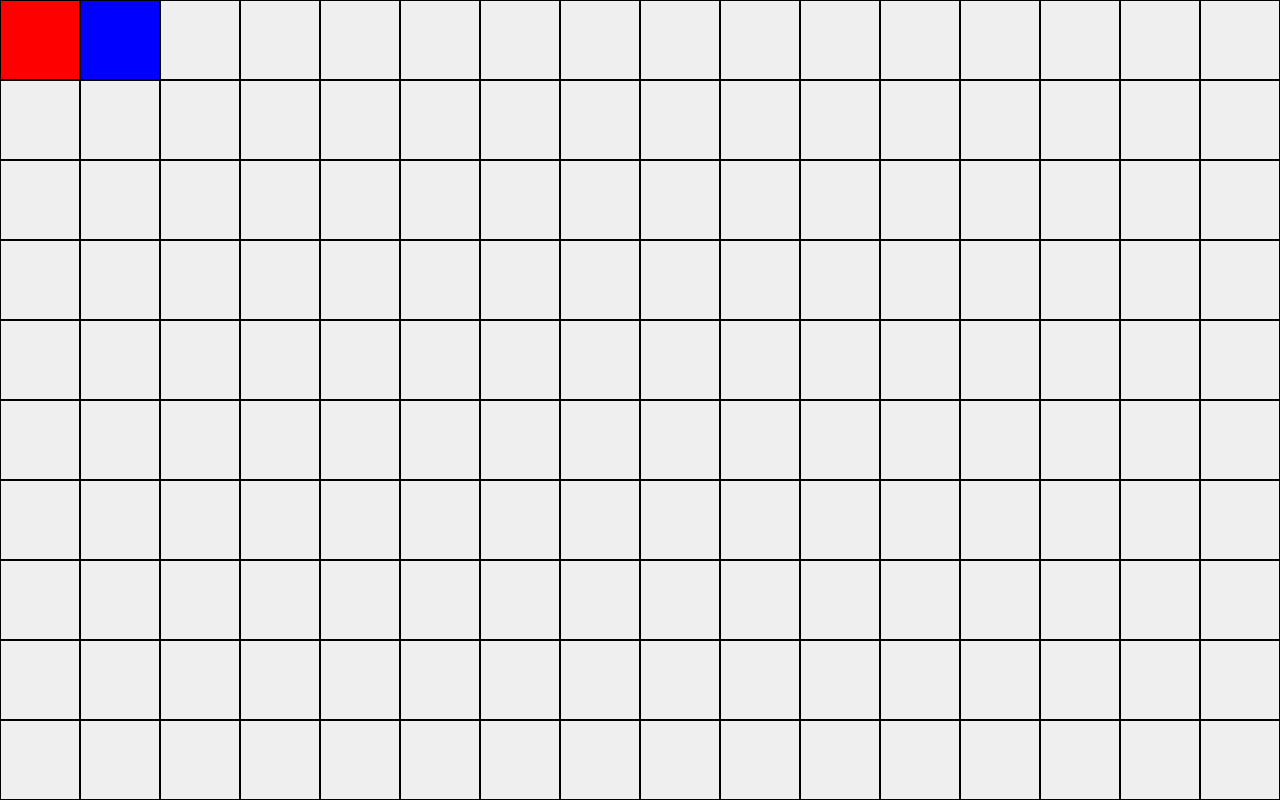
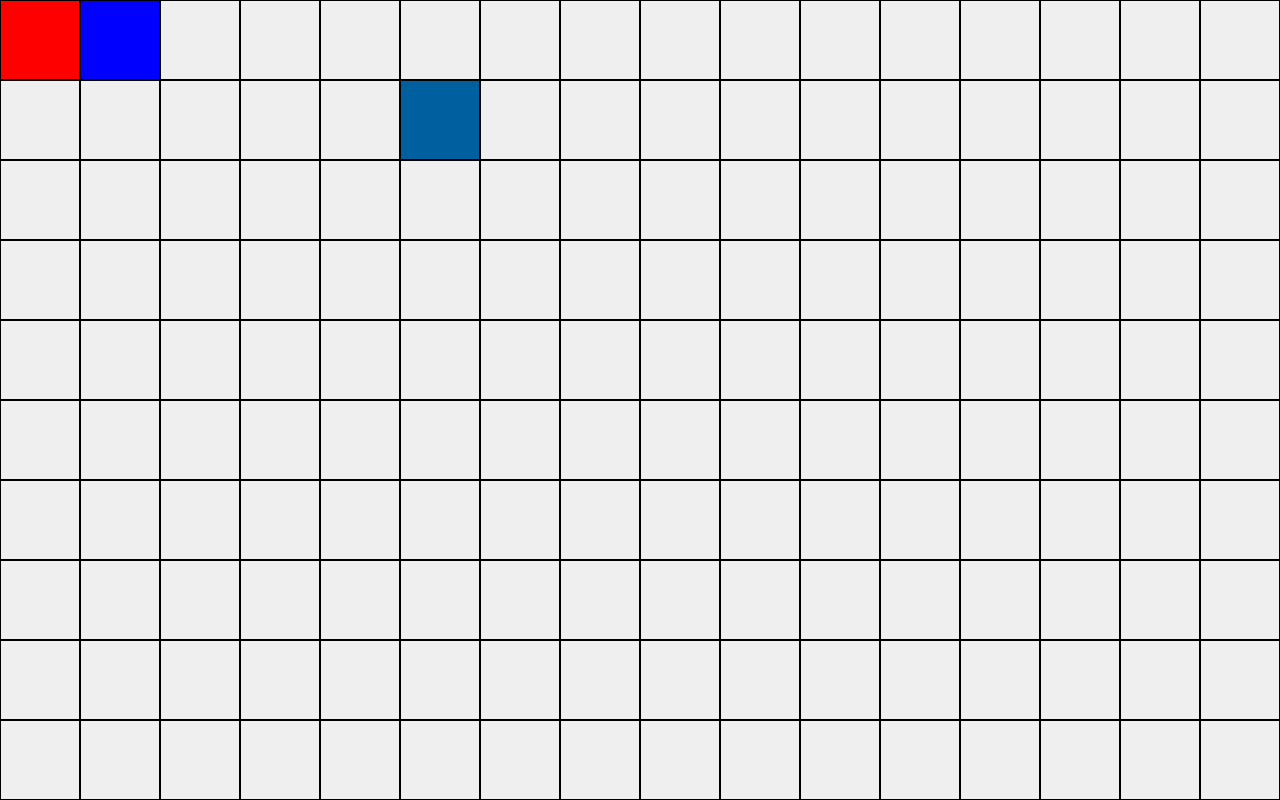
Before and after one commit to justinmay/game, a React (Create React App) app in the folder web-app/: page / in a window 1280 px wide. Shown: the top 800 px of the page. Built offline with nearby package versions, Linux system fonts and the light colour scheme.

Commit message:
edit changes

```diff
--- a/web-app/src/components/Cell.tsx
+++ b/web-app/src/components/Cell.tsx
@@ -4,6 +4,7 @@ import '../stylesheets/Cell.css';
 type CellProps = {
     row: number,
     column: number,
+    func: any,
 }
 
 type CellState = {
@@ -20,7 +21,7 @@ class Cell extends React.Component<CellProps,CellState> {
         console.log(this.props.row,this.props.column);
     }
     render() {
-      return <button className="cell" onClick={this.printID}></button>;
+      return <button className="cell" onClick={() => this.props.func(this.props.row,this.props.column)}></button>;
     }
 }
 
--- a/web-app/src/components/Game.tsx
+++ b/web-app/src/components/Game.tsx
@@ -27,13 +27,41 @@ class Game extends React.Component<GameProps,GameState> {
         //     board: Array(size).fill(0).map(() => {return Array.from({length:size},(): cell=> ({'water':0,'grass':0,'lava':0}))})
         // }
         this.state={
-            board: getDefaultBoard()
+            board: getDefaultBoard(),
         }
+    }
+
+    editCellColor(row: number, column: number) {
+        const board = this.state.board;
+        console.log(row, column)
+        if (board[row][column].grass === 10) {
+            board[row][column] = {
+                water: 10,
+                grass: 0,
+                lava: 0,
+            }
+        } else if (board[row][column].water === 10) {
+            board[row][column] = {
+                water: 0,
+                grass: 0,
+                lava: 10,
+            }
+        } else {
+            board[row][column] = {
+                water: 0,
+                grass: 10,
+                lava: 0,
+            }
+        }
+        this.setState({
+            board
+        });
+        this.colorBoard();
+        console.log(board)
     }
 
     componentDidMount() {
         this.colorBoard()
-        console.log(this.state.board)
     }
 
     getHexValue(r: number, g: number, b: number) {
@@ -45,7 +73,6 @@ class Game extends React.Component<GameProps,GameState> {
         if (hex[0].length === 1) hex[0] = "0" + hex[0];
         if (hex[1].length === 1) hex[1] = "0" + hex[1];
         if (hex[2].length === 1) hex[2] = "0" + hex[2];
-        console.log("#" + hex.join( "" ).toUpperCase(), hex[0], hex[1])
         return "#" + hex.join( "" ).toUpperCase();
     }
 
@@ -54,7 +81,6 @@ class Game extends React.Component<GameProps,GameState> {
         this.state.board.forEach( row => {
             board = board.concat(row)
         });
-        console.log(this.state.board)
         d3.selectAll(".cell")
         .data(board)
         .style("background-color",val => {return this.getHexValue(val.lava,val.grass,val.water)})
@@ -64,7 +90,7 @@ class Game extends React.Component<GameProps,GameState> {
             <div className="GridContainer">
                 {this.state.board.map((row,i) => {
                     return row.map((cell,j) => {
-                        return <Cell key={i+j}row={i} column={j}/>
+                        return <Cell key={i+j}row={i} column={j} func={this.editCellColor.bind(this)}/>
                     })
                 })}
             </div>
```
Also changed, not shown: web-app/src/defaultBoard.tsx (+1 -1 lines).
